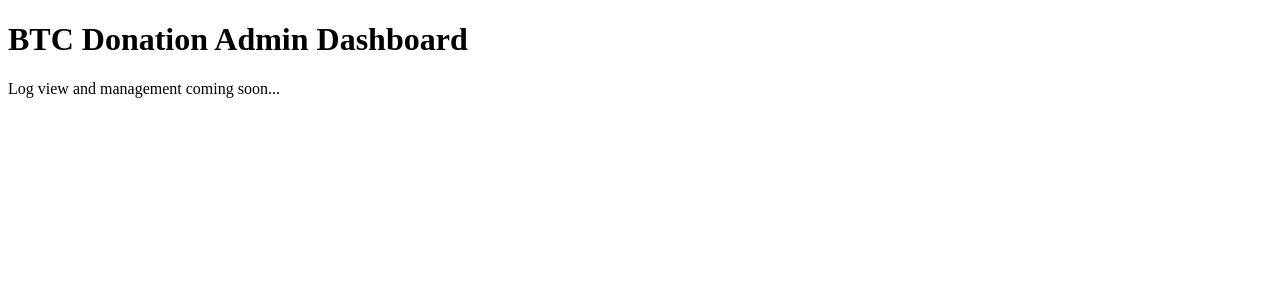
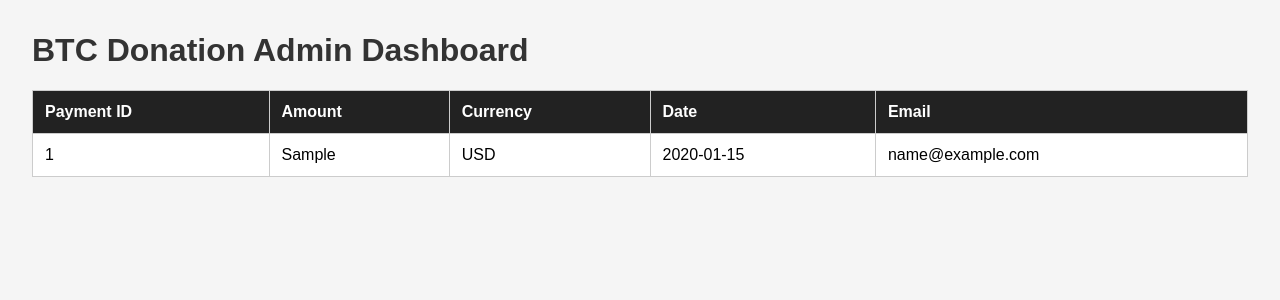
Before and after one commit to peartjason/btc-donation-site, a Flask app: page /admin in a window 1280 px wide. Shown: the top 300 px of the page. Run offline with Flask 3, Linux system fonts and the light colour scheme; tables that the repository leaves empty hold one stand-in row (values such as "Sample post").

Commit message:
✅ Admin dashboard displays donation data

```diff
--- a/templates/admin.html
+++ b/templates/admin.html
@@ -1,11 +1,63 @@
 <!DOCTYPE html>
 <html lang="en">
 <head>
-    <meta charset="UTF-8">
-    <title>Admin Dashboard</title>
+  <meta charset="UTF-8">
+  <title>BTC Donation Admin Dashboard</title>
+  <style>
+    body {
+      font-family: Arial, sans-serif;
+      margin: 2rem;
+      background-color: #f5f5f5;
+    }
+    h1 {
+      color: #333;
+    }
+    table {
+      border-collapse: collapse;
+      width: 100%;
+      background: #fff;
+    }
+    th, td {
+      border: 1px solid #ccc;
+      padding: 12px;
+      text-align: left;
+    }
+    th {
+      background-color: #222;
+      color: white;
+    }
+    tr:nth-child(even) {
+      background-color: #f0f0f0;
+    }
+  </style>
 </head>
 <body>
-    <h1>BTC Donation Admin Dashboard</h1>
-    <p>Log view and management coming soon...</p>
+  <h1>BTC Donation Admin Dashboard</h1>
+  {% if donations %}
+    <table>
+      <thead>
+        <tr>
+          <th>Payment ID</th>
+          <th>Amount</th>
+          <th>Currency</th>
+          <th>Date</th>
+          <th>Email</th>
+        </tr>
+      </thead>
+      <tbody>
+        {% for donation in donations %}
+          <tr>
+            <td>{{ donation[0] }}</td>
+            <td>{{ donation[1] }}</td>
+            <td>{{ donation[2] }}</td>
+            <td>{{ donation[3] }}</td>
+            <td>{{ donation[4] }}</td>
+          </tr>
+        {% endfor %}
+      </tbody>
+    </table>
+  {% else %}
+    <p>No donations yet.</p>
+  {% endif %}
 </body>
 </html>
```
